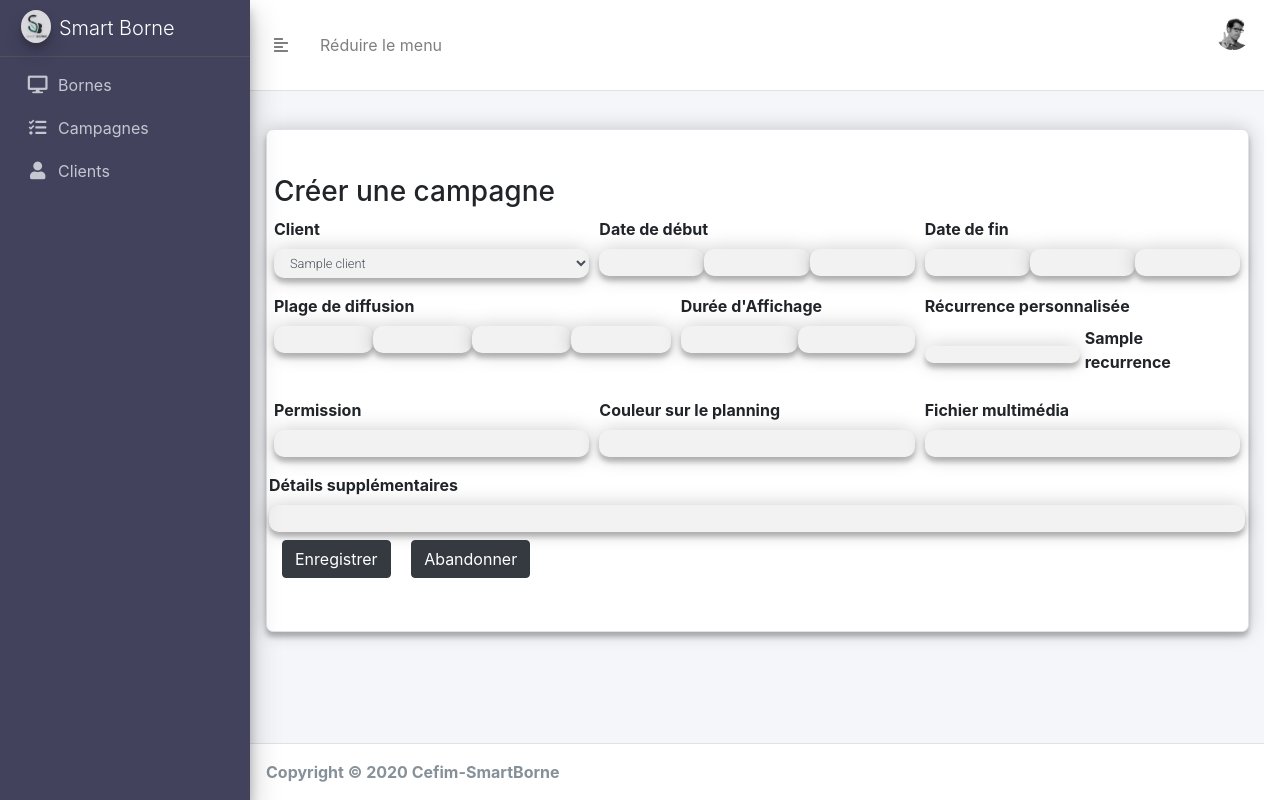
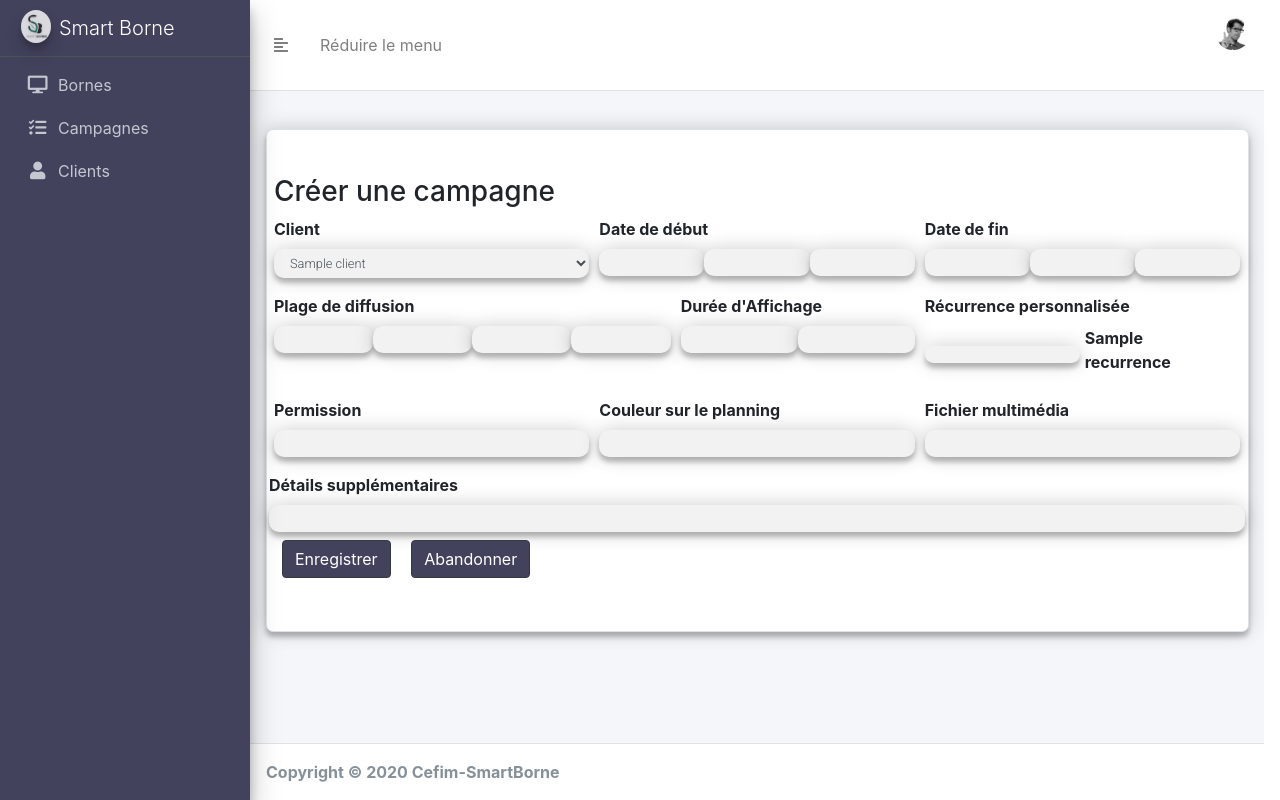
Before and after one commit to sophiecola/smartBorne, a Symfony app: template templates/campagne/new.html.twig in a window 1280 px wide. Run offline with Twig, Linux system fonts and the light colour scheme; the template is opened without the code that fills it: most values are stand-ins (such as "Sample title", 1, 10 or a date in 2020); form fields are guessed from the names that the template uses; some libraries are stand-ins or nearby versions.

Commit message:
hotfix templetes

```diff
--- a/templates/campagne/new.html.twig
+++ b/templates/campagne/new.html.twig
@@ -188,8 +188,8 @@
                         {{ form_widget(form.details) }}
                 </div>
 
-        <button type="submit" class="btn btn-dark m-2">Enregistrer</button>
-        <a href="{{ path('campagne_index') }}" class="btn btn-dark m-2">Abandonner</a>
+        <button type="submit" class="btn btn-dark custom-color m-2">Enregistrer</button>
+        <a href="{{ path('campagne_index') }}" class="btn btn-dark custom-color m-2">Abandonner</a>
 
         {{ form_end(form) }}
 </div>
```
Also changed, not shown: .htaccess (added), 1 other file.
